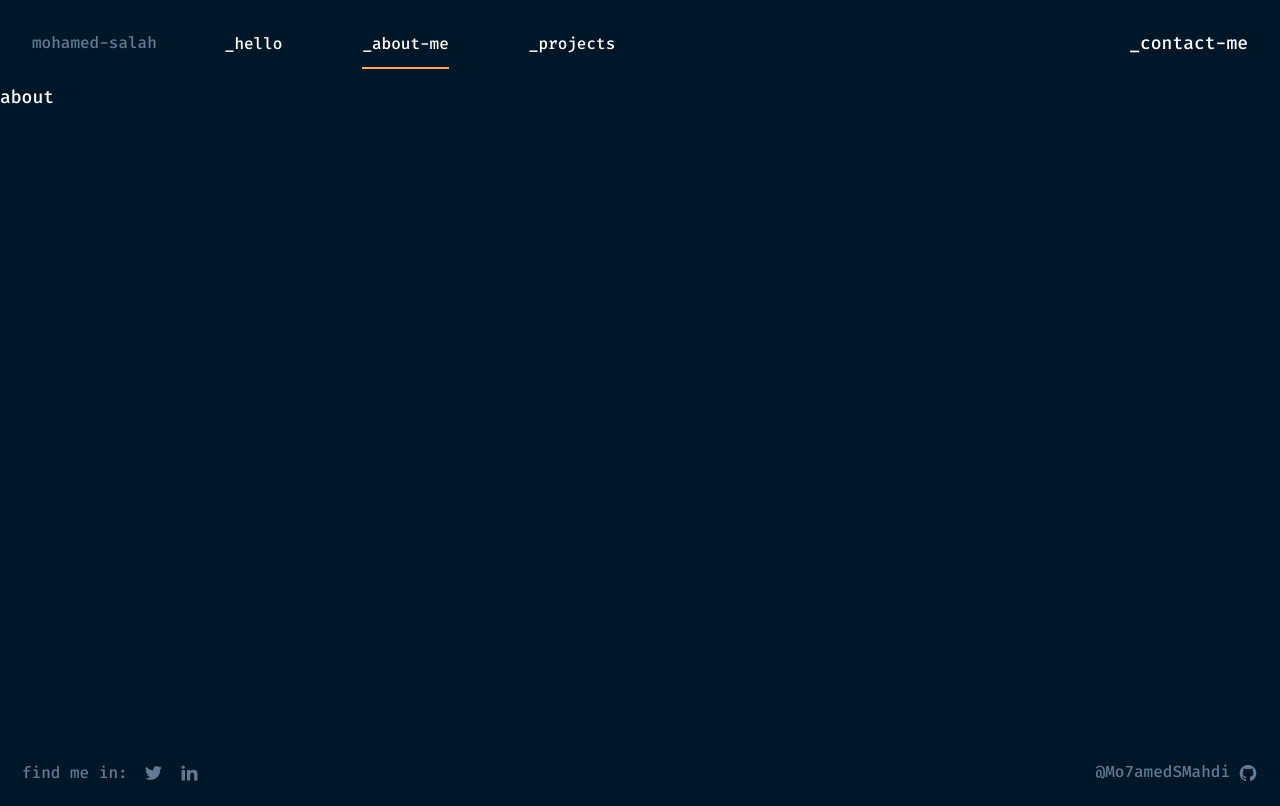
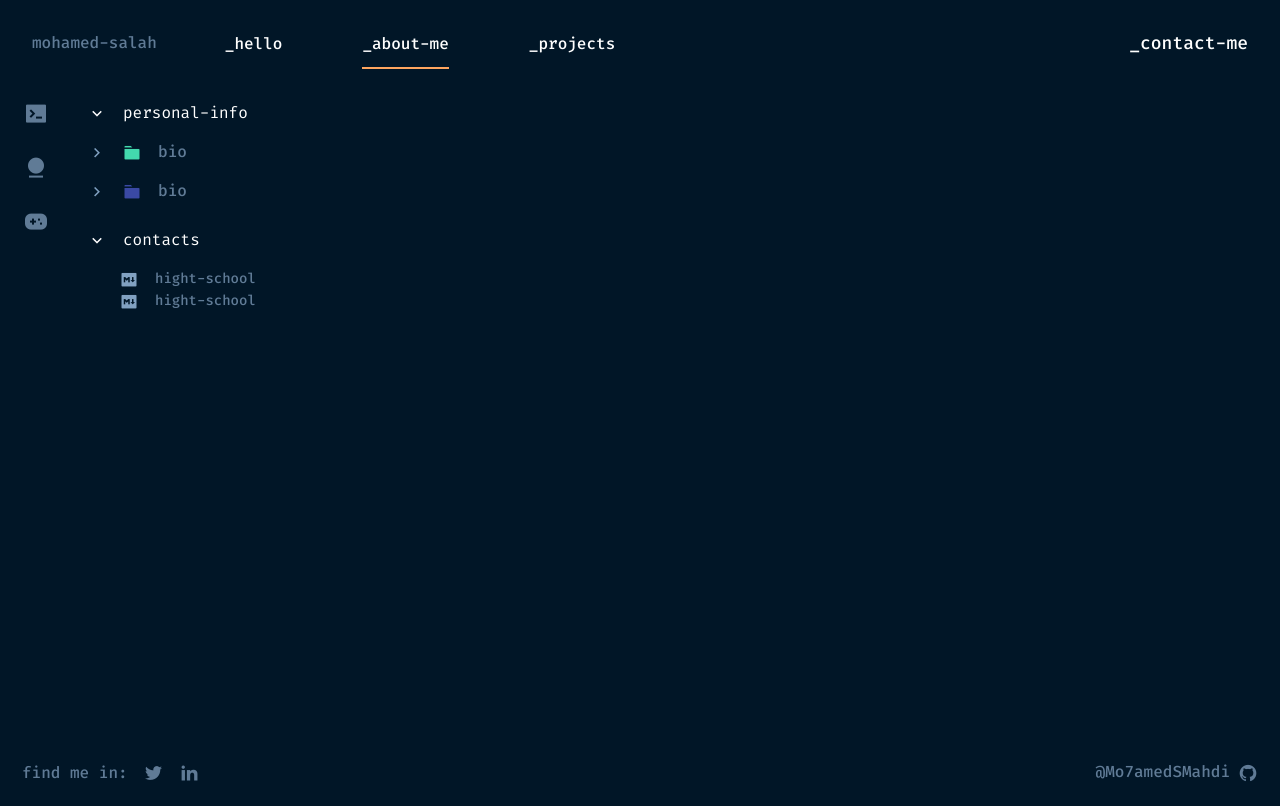
Before and after one commit to Mo7amedSMahdi/developer-portfolio, a React (Create React App) app: page /about in a window 1280 px wide. Built offline with nearby package versions, Linux system fonts and the light colour scheme.

Commit message:
add side explorer

```diff
--- a/src/components/about/About.jsx
+++ b/src/components/about/About.jsx
@@ -1,5 +1,122 @@
 import React from 'react';
+// import { Prism as SyntaxHighlighter } from 'react-syntax-highlighter';
+// import { nightOwl } from 'react-syntax-highlighter/dist/esm/styles/prism';
+import './about.css';
+import Accordion from '../global/accordion';
 
-const about = () => <div>about</div>;
+const about = () => {
+  const personalInfo = [
+    {
+      title: 'bio',
+      files: [
+        {
+          fileName: 'bio-informaion',
+        },
+      ],
+      iconColor: 'icon--red',
+      isFolder: true,
+    },
+    {
+      title: 'education',
+      files: [
+        {
+          fileName: 'university',
+        },
+      ],
+      iconColor: 'icon--green',
+      isFolder: true,
+    },
+    {
+      title: 'intersets',
+      files: [
+        {
+          fileName: 'my-interests',
+        },
+      ],
+      iconColor: 'icon--blue',
+      isFolder: true,
+    },
+    {
+      title: 'experience',
+      files: [
+        {
+          fileName: 'work-experience',
+        },
+        {
+          fileName: 'bootcamps',
+        },
+      ],
+      iconColor: 'icon--lavender',
+      isFolder: true,
+    },
+  ];
+
+  const contact = [
+    {
+      files: [
+        {
+          fileName: 'mo7amed.salah@outlook.com',
+        },
+        {
+          fileName: '+964 770 208 4329',
+        },
+      ],
+      isFolder: false,
+    },
+  ];
+  return (
+    //   const code = `export const getMissions = () => async (dispatch, getState) => {
+    //   const { lastFetch } = getState().missions;
+
+    //   const diffInMinutes = moment().diff(moment(lastFetch), 'minutes');
+    //   if (diffInMinutes < 10) return;
+    //   dispatch(
+    //     apiCallBegan({
+    //       url,
+    //       onStart: missionsRequested.type,
+    //       onSuccess: missionsRecieved.type,
+    //       onError: missionsRequestFailed.type,
+    //     }),
+    //   );
+    // `;
+    // <SyntaxHighlighter language="javascript" style={nightOwl}>
+    //   {code}
+    // </SyntaxHighlighter>
+    <section className="about flex">
+      <div className="side-container flex">
+        <div className="side-icons flex flex--column">
+          <i className="ri-terminal-box-fill" />
+          <i className="ri-user-4-fill" />
+          <i className="ri-gamepad-fill" />
+        </div>
+        <div className="explorer flex flex--column">
+          <div className="explorer-section flex flex--column">
+            <div className="explorer-title flex">
+              <i className="ri-arrow-down-s-line" />
+              <p>personal-info</p>
+            </div>
+            <div className="side-accordions flex flex--column">
+              {personalInfo.map((accordion, index) => {
+                <Accordion folder={accordion.iconColor} isActive={index === 0 ? true : false} isFolder={true} accordion={accordion.files} />;
+              })}
+
+              <Accordion folder="icon--green" isFolder={true} />
+              <Accordion folder="icon--blue" isFolder={true} />
+            </div>
+          </div>
+          <div className="explorer-section flex flex--column">
+            <div className="explorer-title flex">
+              <i className="ri-arrow-down-s-line" />
+              <p>contacts</p>
+            </div>
+            <div className="side-accordions flex flex--column">
+              <Accordion folder="icon--red" isFolder={false} isActive={true} accordion={contact.files} />
+            </div>
+          </div>
+        </div>
+      </div>
+    </section>
+  );
+};
 
 export default about;
--- a/src/components/about/about.css
+++ b/src/components/about/about.css
@@ -0,0 +1,52 @@
+pre {
+  background: black !important;
+  font-family: var(--ff-fira) !important;
+  color: #607b96 !important;
+}
+code {
+  font-famly: var(--ff-fira) !important;
+  color: #607b96 !important;
+}
+
+.side-container {
+  max-width: 20%;
+  padding-block: 1.063rem;
+}
+
+.side-icons {
+  --gap: 2rem;
+  color: var(--clr-slate-gray);
+  font-size: 1.5rem;
+  padding: 0 1.5rem;
+}
+
+.explorer {
+  width: 100%;
+  min-width: max-content;
+
+  --gap: 1.688rem;
+}
+
+.explorer-section {
+  --gap: 1.063rem;
+}
+
+.explorer-title {
+  color: var(--clr-white);
+}
+
+.explorer-title p {
+  font-style: normal;
+  font-weight: 400;
+  font-size: 1rem;
+  line-height: 1.25rem;
+  color: var(--clr-white);
+}
+
+.accordion-body {
+  margin-inline-start: 2rem;
+}
+
+.accordion-header {
+  cursor: pointer;
+}
--- /dev/null
+++ b/src/components/global/accordion.jsx
@@ -0,0 +1,42 @@
+import React, { useState, useEffect } from 'react';
+
+const accordion = ({ folder, isFolder, isActive, accordion }) => {
+  const [isActiveState, setIsActiveState] = useState(false);
+  useEffect(() => {
+    setIsActiveState(isActive);
+  }, []);
+
+  const handleClick = () => {
+    setIsActiveState(!isActiveState);
+  };
+
+  return (
+    <div className="accordion flex flex--column">
+      {isFolder && (
+        <div className="accordion-header flex" onClick={() => handleClick()}>
+          <i className={`${(isActiveState && 'ri-arrow-down-s-line') || 'ri-arrow-right-s-line icon--gray'}`} />
+          <i className={`ri-folder-3-fill ${folder}`} />
+          <p className={`${isActiveState && 'white'}`}>bio</p>
+        </div>
+      )}
+      <div className={`accordion-body ${isActiveState || 'hidden'}`}>
+        <ol>
+          <li>
+            <div className="list-element flex">
+              <i className="ri-markdown-fill icon--gray" />
+              <p>hight-school</p>
+            </div>
+          </li>
+          <li>
+            <div className="list-element flex">
+              <i className="ri-markdown-fill icon--gray" />
+              <p>hight-school</p>
+            </div>
+          </li>
+        </ol>
+      </div>
+    </div>
+  );
+};
+
+export default accordion;
--- a/src/index.css
+++ b/src/index.css
@@ -15,6 +15,8 @@
   --clr-g-end: #43d9ad;
   --clr-lines: #1e2d3d;
   --clr-text: #e5e9f0;
+  --clr-blue: #3a49a4;
+  --clr-gray: #81a1c1;
 
   --ff-fira: 'Fira Code', monospace;
 }
@@ -225,3 +227,27 @@ section {
   font-size: 0.875rem;
   line-height: 1.25rem;
 }
+
+.icon--red {
+  color: var(--clr-dark-salmon);
+}
+
+.icon--green {
+  color: var(--clr-eucalyptus);
+}
+
+.icon--blue {
+  color: var(--clr-blue);
+}
+
+.icon--gray {
+  color: var(--clr-gray);
+}
+
+.icon--lavender {
+  color: var(--clr-bright-lavender);
+}
+
+.white {
+  color: var(--clr-white) !important;
+}
```
Also changed, not shown: package.json (+1 -18 lines), src/App.js (+14 -12 lines), src/index.js (+6 -6 lines), .eslintrc.json (deleted), 1 other file (tests, documents, lock files or other folders).
